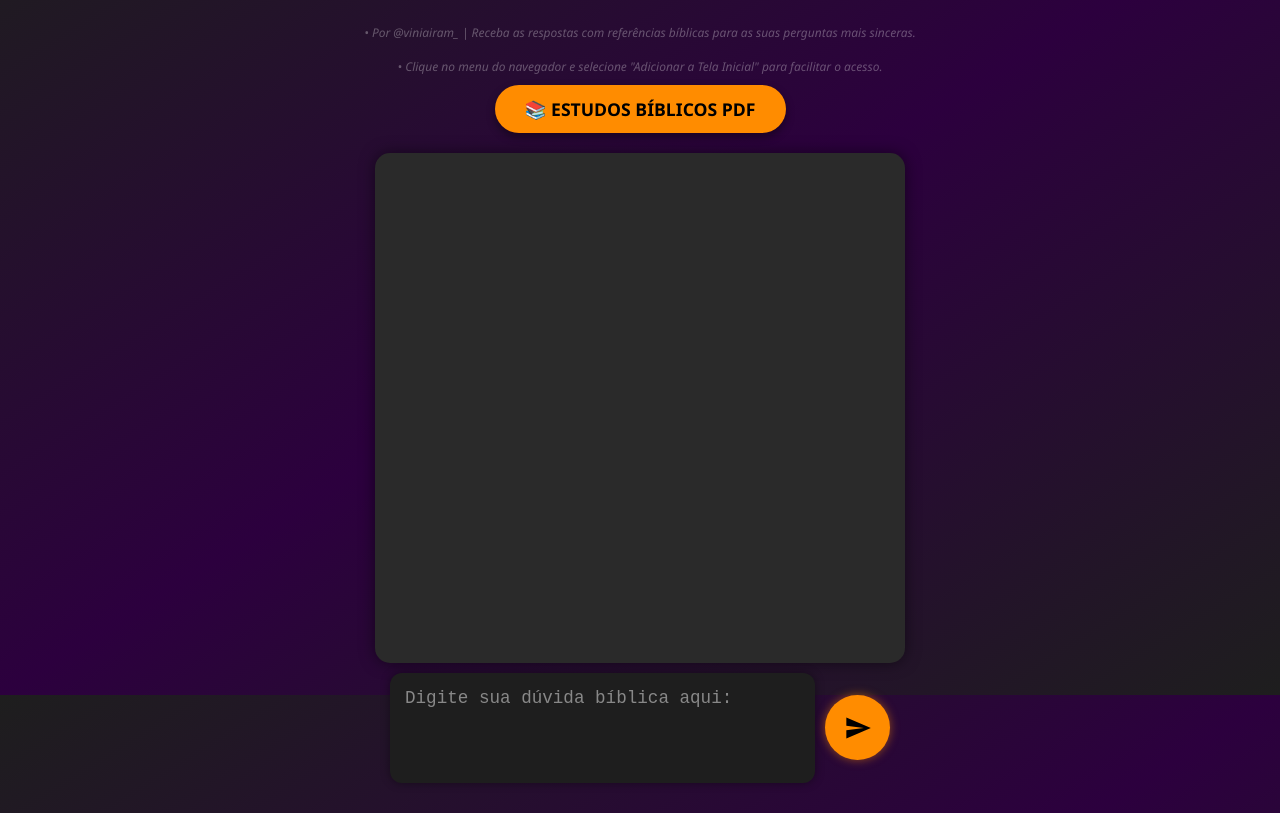
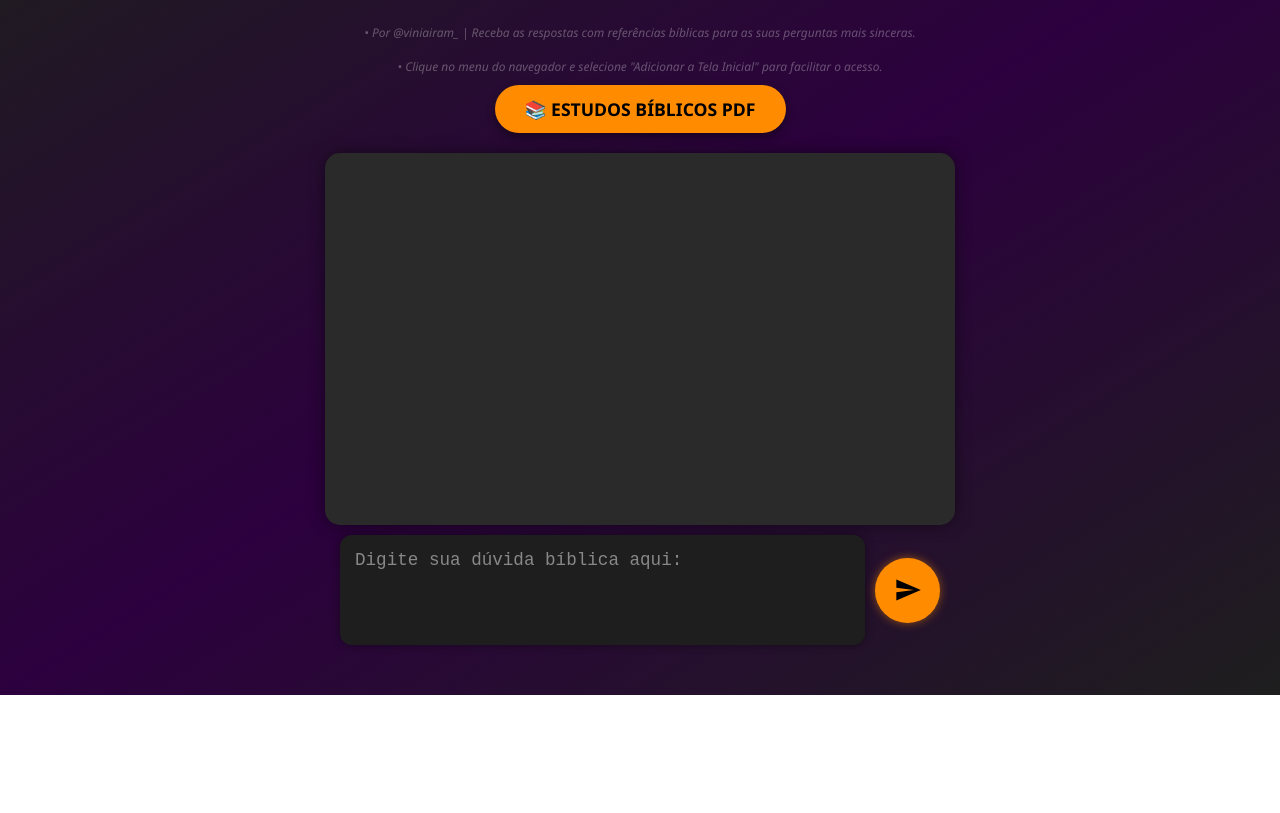
Before and after one commit to viniairam7/Bible-Chat, a website: page index.html in a window 1280 px wide. Shown: the part 105-918 px from the top of the page. After the commit the page ends 800 px from the top, so only its background shows below. Drawn offline with Linux system fonts and the light colour scheme.

Commit message:
Update style.css

```diff
--- a/style.css
+++ b/style.css
@@ -23,7 +23,8 @@ h1 {
     flex-direction: column;
     align-items: center;
     width: 80%;
-    max-width: 500px;
+    max-width: 600px;
+    height: 60vh;
     flex-grow: 1;
     gap: 10px;
 }
@@ -153,7 +154,7 @@ button svg {
     color: rgba(255, 255, 255, 0.3);
     font-style: italic;
     text-align: center;
-    max-width: 800px;
+    max-width: 600px;
     line-height: 1.0;
     user-select: none;
 }
```
